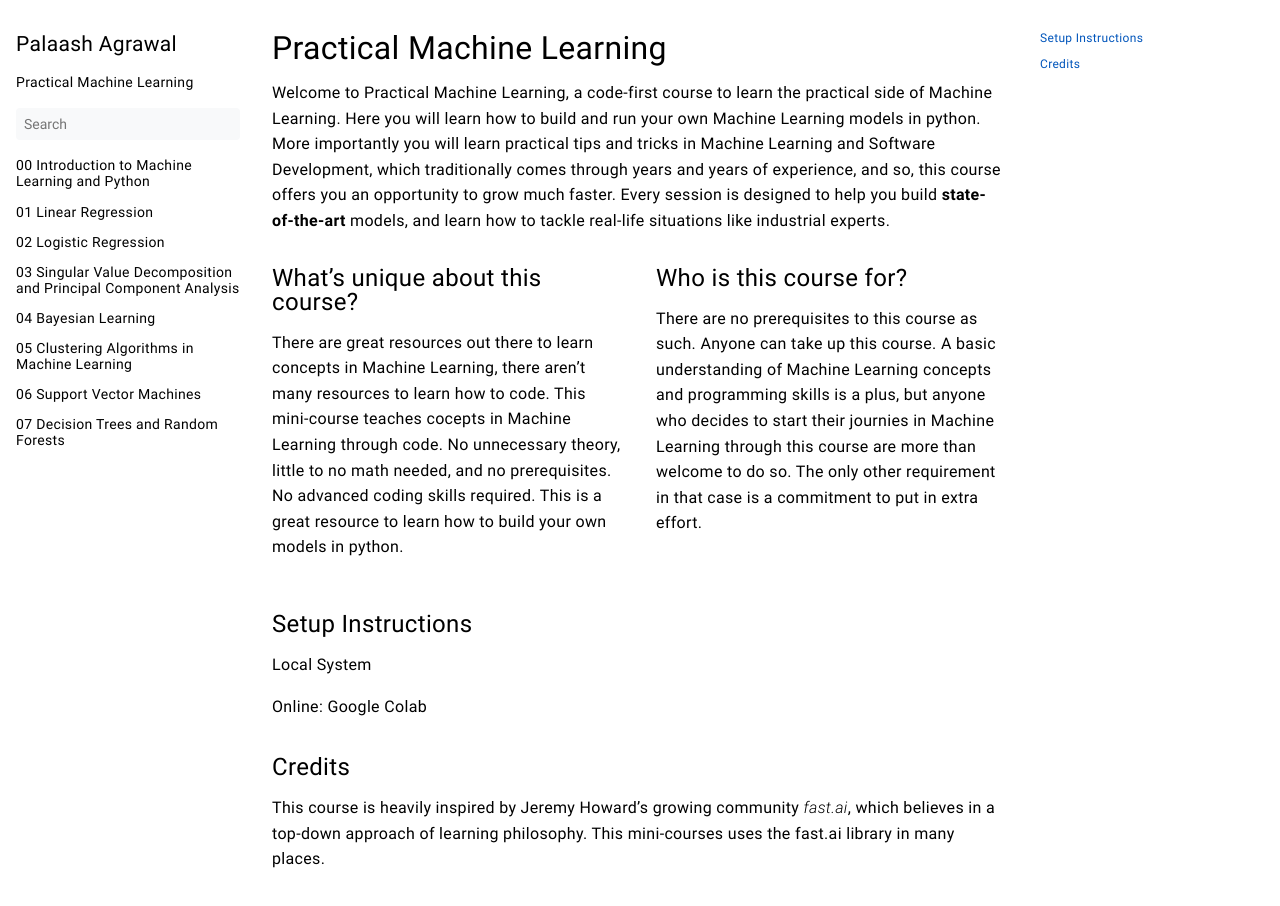
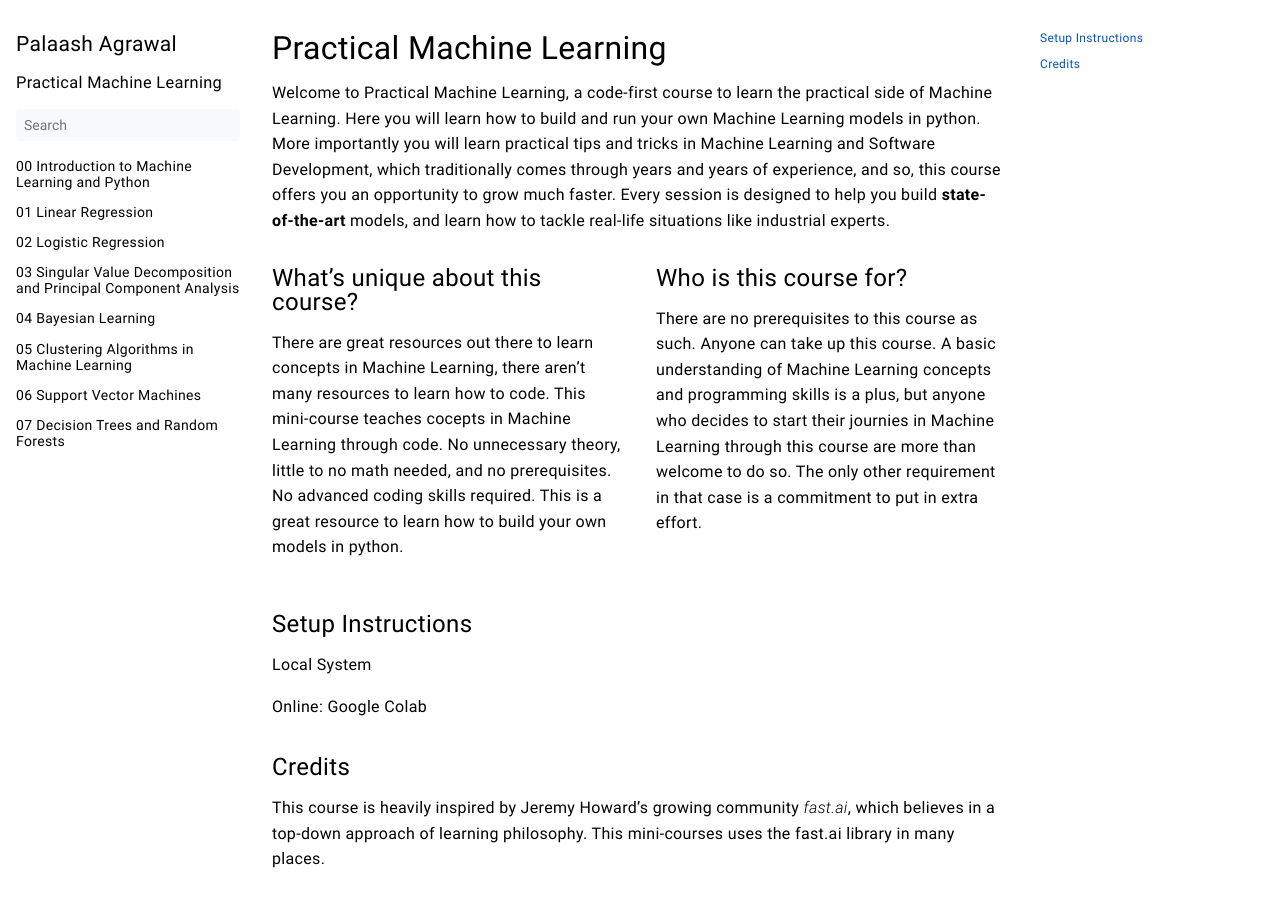
Before and after one commit to PalaashAgrawal/practicals, a plain HTML site: page index.html in a window 1280 px wide. Drawn offline with nearby package versions, Linux system fonts and the light colour scheme.

Commit message:
Update index.html

```diff
--- a/index.html
+++ b/index.html
@@ -39,10 +39,10 @@ https://github.com/alex-shpak/hugo-book
   </a>
 </h2>
 
-<h4 class="book-brand">
+<h3 class="book-brand">
   <a href="https://palaashagrawal.github.io/practicals/"><span>Practical Machine Learning</span>
   </a>
-</h4>
+</h3>
 
 <div class="book-search">
   <input type="text" id="book-search-input" placeholder="Search" aria-label="Search" maxlength="64" data-hotkeys="s/" />
```
